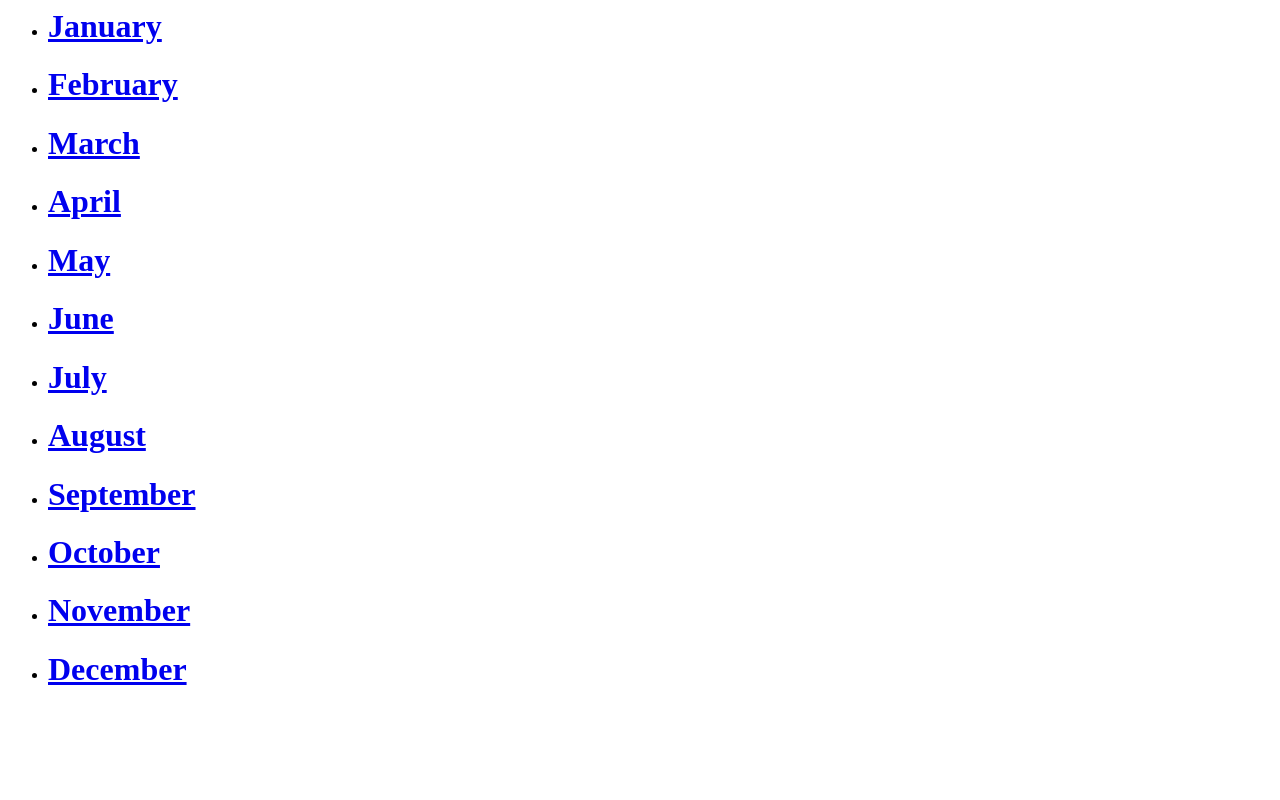
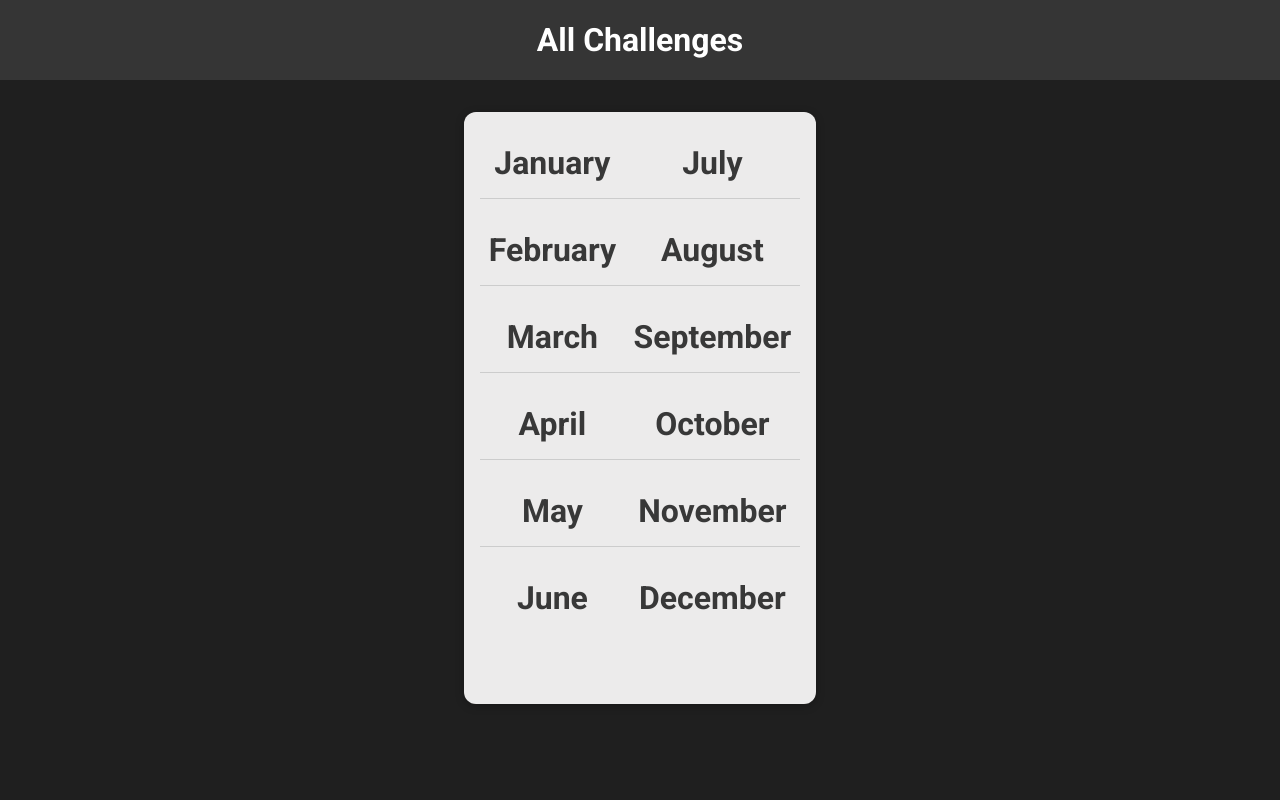
Before and after one commit to baralisachin10/django-monthly-challenge, a Django app: page /challenge/ in a window 1280 px wide. Run offline with Django 4.2, Linux system fonts and the light colour scheme.

Commit message:
final commit

```diff
--- /dev/null
+++ b/challenges/static/challenges/challenges.css
@@ -0,0 +1,39 @@
+ul{
+    list-style: none;
+    margin: 2rem auto;
+    width: 90%;
+    max-width: 20rem;
+    box-shadow: 0 2px 8px rgba(0, 0, 0, 0.26);
+    padding: 1rem;
+    border-radius:12px;
+    display: flex;
+    flex-direction: column;
+    flex-wrap: wrap;
+    height: 35rem;
+    background-color: #ecebeb;
+}
+
+li {
+    margin: 1rem 0;
+    text-align: center;
+    font-size: 2rem;
+    border-bottom: 1px solid #ccc;
+    padding-bottom: 1rem;
+}
+
+li:last-of-type,
+li:nth-of-type(6)
+{
+    border-bottom: none;
+}
+
+li a{
+    text-decoration: none;
+    color: #383838;
+}
+
+li a:hover,
+li a:active
+{
+    color: #7e0154;
+}
--- /dev/null
+++ b/challenges/static/challenges/includes/header.css
@@ -0,0 +1,26 @@
+header {
+    width: 100%;
+    height: 5rem;
+    background-color: #353535;
+}
+
+header nav {
+    width: 100%;
+    height: 100%;
+    display: flex;
+    justify-content: center;
+    align-items: center;
+}
+
+header nav a{
+    color: white;
+    text-decoration: none;
+    font-size: 2rem;
+    font-weight: bold;
+}
+
+header nav a:hover,
+header nav a:active
+{
+    color: #c725c7;
+}
--- /dev/null
+++ b/challenges/templates/challenges/includes/header.html
@@ -0,0 +1,7 @@
+<header>
+    <nav>
+        <h1>
+            <a href="{% url 'index' %}">All Challenges</a>
+        </h1>
+    </nav>
+</header>
--- /dev/null
+++ b/challenges/templates/challenges/index.html
@@ -0,0 +1,23 @@
+{% extends "base.html" %}
+{% load static %}
+
+{% block page_title %}
+All Challenges
+{% endblock %}
+
+{% block css_links %}
+<link rel="stylesheet" href="{% static 'challenges/challenges.css' %}">
+<link rel="stylesheet" href="{% static 'challenges/includes/header.css' %}">
+{% endblock %}
+
+
+{% block content %}
+{% include "challenges/includes/header.html" %}
+<ul>
+    {% for month in months %}
+    <li><a href="{% url 'month-challenge' month %}">
+            {{ month|title }}
+        </a></li>
+    {% endfor %}
+</ul>
+{% endblock %}
--- a/challenges/urls.py
+++ b/challenges/urls.py
@@ -3,7 +3,7 @@ from . import views
 
 
 urlpatterns = [
-    path('',views.index),
+    path('',views.index, name='index'),
     path('<int:month>',views.monthly_challenge_by_number),
     path('<str:month>',views.monthly_challenge, name = "month-challenge")
 ]
--- a/challenges/views.py
+++ b/challenges/views.py
@@ -1,5 +1,5 @@
 from django.shortcuts import render
-from django.http import HttpResponse,HttpResponseNotFound,HttpResponseRedirect
+from django.http import Http404,HttpResponseNotFound,HttpResponseRedirect
 from django.urls import reverse
 
 
@@ -15,22 +15,16 @@ monthly_challenges = {
     'september': 'learn javascript',
     'october':'Celebrate birthday',
     'november':'enjoy the rain in november',
-    'december' : 'Enjoy Christmas!'
+    'december' : None
 }
 
 # Create your views here.
 
 def index(request):
-    list_item = ""
     months = list(monthly_challenges.keys());
-
-    for month in months:
-        capitalized_month = month.capitalize()
-        month_path = reverse('month-challenge',args=[month])
-        list_item += f'<li><a href="{month_path}"><h1>{capitalized_month}</h1></a></li>'
-
-    response_data = f"<ul>{list_item}</ul>"
-    return HttpResponse(response_data)
+    return render(request,'challenges/index.html',{
+        'months':months,
+    })
 
 
 
@@ -54,4 +48,4 @@ def monthly_challenge(request, month):
             'month_name':month,
         });
     except:
-        return HttpResponseNotFound('<h1>Invalid month</h1>')
+        raise Http404()
--- a/monthly_challenges/settings.py
+++ b/monthly_challenges/settings.py
@@ -57,6 +57,7 @@ TEMPLATES = [
         'BACKEND': 'django.template.backends.django.DjangoTemplates',
         'DIRS': [
             # BASE_DIR / "challenges" / "templates"
+            BASE_DIR / "templates"
         ],
         'APP_DIRS': True,
         'OPTIONS': {
@@ -120,6 +121,10 @@ USE_TZ = True
 
 STATIC_URL = 'static/'
 
+STATICFILES_DIRS = [
+    BASE_DIR / "static"
+]
+
 # Default primary key field type
 # https://docs.djangoproject.com/en/4.2/ref/settings/#default-auto-field
 
--- /dev/null
+++ b/static/styles.css
@@ -0,0 +1,10 @@
+@import url('https://fonts.googleapis.com/css2?family=Roboto:ital,wght@0,700;1,400&display=swap');
+
+html {
+    font-family: 'Roboto', sans-serif;
+}
+
+body {
+    margin: 0;
+    background-color: #1f1f1f;
+}
--- /dev/null
+++ b/templates/base.html
@@ -0,0 +1,22 @@
+{% load static %}
+
+<!DOCTYPE html>
+<html lang="en">
+<head>
+    <meta charset="UTF-8">
+    <meta name="viewport" content="width=device-width, initial-scale=1.0">
+    <title>{% block page_title %} My Challenge {% endblock %}</title>
+    <link rel="stylesheet" href="{% static 'styles.css' %}">
+
+    {% block css_links %}
+
+
+    {% endblock %}
+</head>
+<body>
+    <!-- <h1>All Challenges</h1> -->
+    {% block content %}
+    <!-- ...content -->
+    {% endblock %}
+</body>
+</html>
```
Also changed, not shown: challenges/static/challenges/challenge.css (added, +22 -0 lines), challenges/templates/challenges/challenge.html (+23 -12 lines), templates/404page.html (added, +8 -0 lines).
